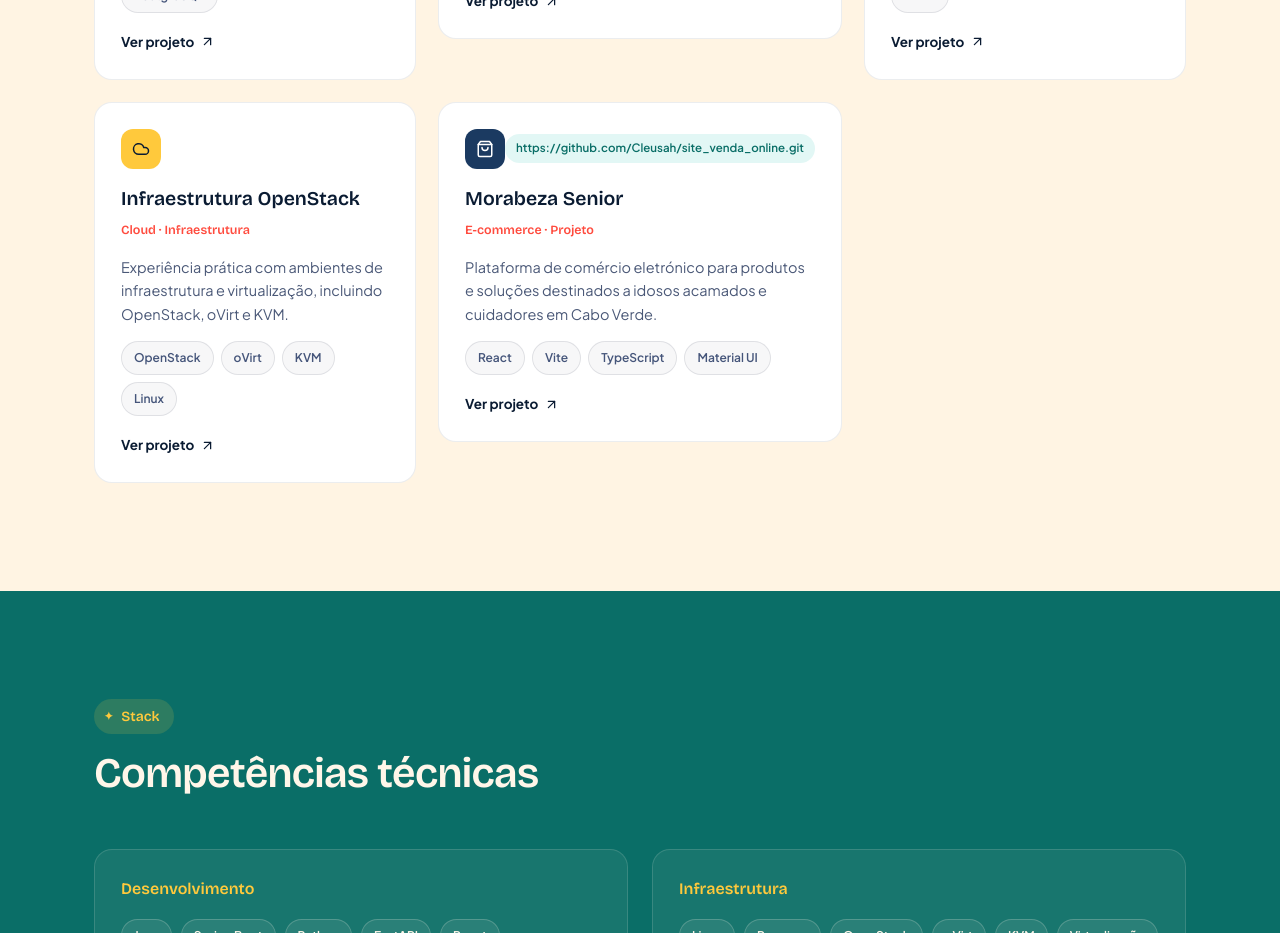
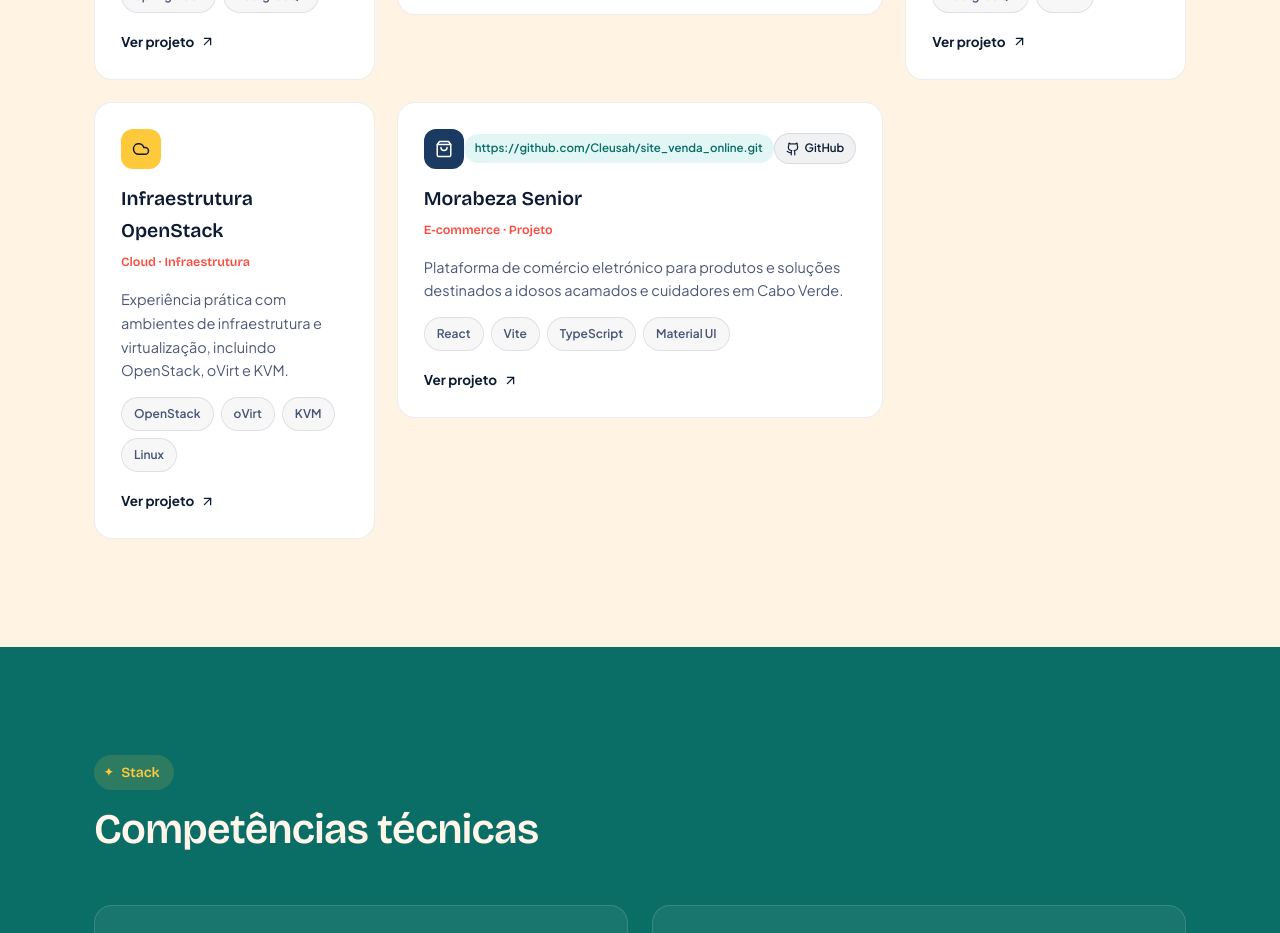
Before and after one commit to Cleusah/portfolio-cleusa, a React (Vite) app: page / in a window 1280 px wide. Shown: the part 3880-4813 px from the top of the page. Built offline with nearby package versions, Linux system fonts and the light colour scheme.

Commit message:
correção do erro

```diff
--- a/src/components/ProjectCard.jsx
+++ b/src/components/ProjectCard.jsx
@@ -1,4 +1,4 @@
-import { ArrowUpRight, Wallet, Globe, Server, Cloud, ShoppingBag, Truck, GitHub, Play } from "lucide-react";
+import { ArrowUpRight, Wallet, Globe, Server, Cloud, ShoppingBag, Truck, Github, Play } from "lucide-react";
 
 const ICONS = {
   fintech: Wallet,
@@ -20,7 +20,19 @@ export default function ProjectCard({ project, onOpen }) {
         {/* {project.video && (
           <span className="project-video-badge"><Play size={11} fill="currentColor" /> Vídeo</span>
         )} */}
-
+         {project.github && (
+      <a
+        href={project.github}
+        target="_blank"
+        rel="noopener noreferrer"
+        className="project-github"
+        onClick={(e) => e.stopPropagation()}
+        title="Ver repositório no GitHub"
+      >
+        <Github size={14} />
+        GitHub
+      </a>
+    )}
       </div>
 
       <div>
```
